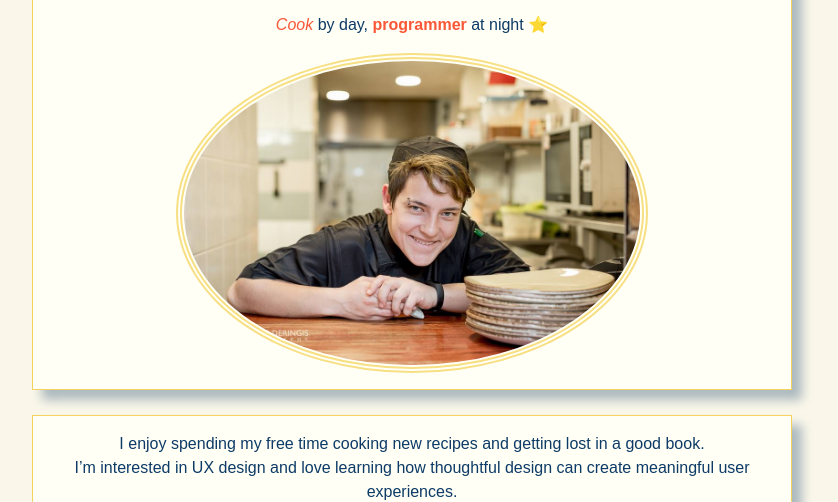
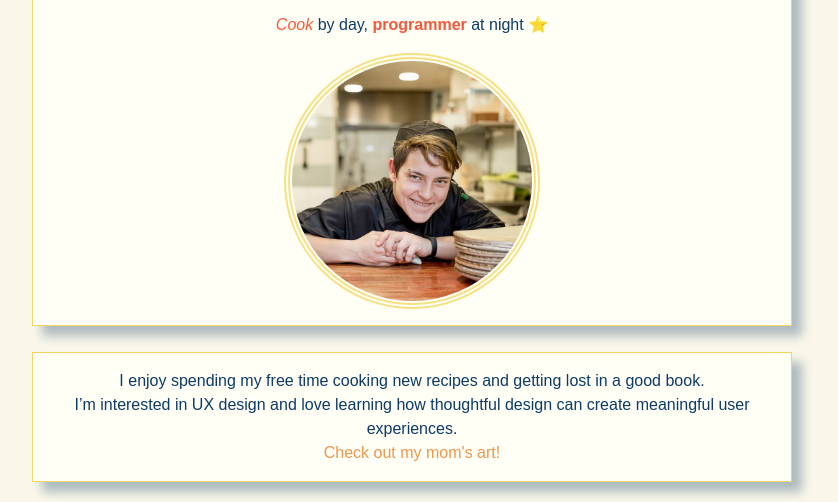
Before and after one commit to AgneBvdB/profile, a plain HTML site: page index.html in a window 1280 px wide. Shown: the part 101-603 px from the top of the page, without its empty margins (228-1066 px from the left). Drawn offline with Linux system fonts and the light colour scheme; a web font is replaced by a local one.

Commit message:
make my profile prettier

```diff
--- a/style.css
+++ b/style.css
@@ -25,7 +25,9 @@ em, strong {
 }
 
 img {
-  width: 60%;
+  width: 15rem;
+  height: 15rem;
+  object-fit: cover;
   border-radius: 50%;
   padding: 2px;
   border: 6px double #f4d45ebd;
```
